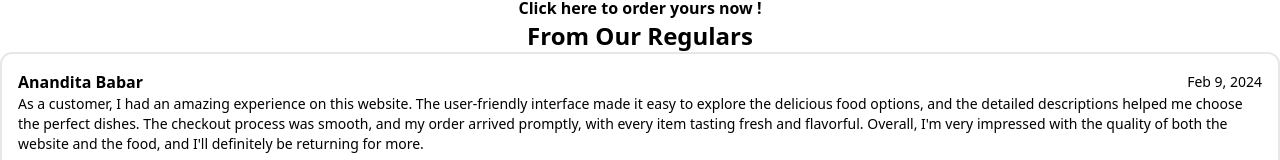
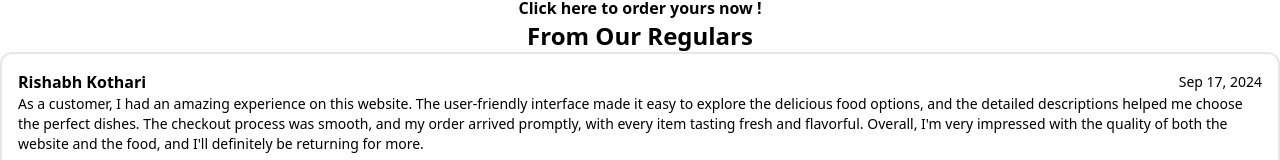
Before and after one commit to saatvik-10/Food-Delivery, a React (Create React App) app in the folder frontend/: page / in a window 1280 px wide. Shown: the part 521-681 px from the top of the page. Built offline with nearby package versions, Linux system fonts and the light colour scheme.

Commit message:
bug fixes

```diff
--- a/frontend/src/pages/Register.jsx
+++ b/frontend/src/pages/Register.jsx
@@ -85,11 +85,7 @@ const RegisterForm = () => {
       const response = await axios.post(
         "http://localhost:5000/api/users/register",
         {
-          name: data.name,
-          phone: data.phone,
-          password: data.password,
-          date: data.forgotPasswordDate,
-          address: data.address,
+          ...data,
         },
       );
       console.log(response.data);
@@ -173,7 +169,6 @@ const RegisterForm = () => {
                         <Input
                           className="focus-visible: border-0 bg-slate-100 text-black ring-offset-0 focus-visible:ring-0 dark:bg-slate-500 dark:text-white"
                           placeholder="Enter Contact Number"
-                          type="number"
                           {...field}
                         />
                       </FormControl>
--- a/frontend/src/props/HomeProps/Reviews.jsx
+++ b/frontend/src/props/HomeProps/Reviews.jsx
@@ -3,8 +3,8 @@ import { Card } from "../../components/ui/card";
 
 const reviews = [
   {
-    name: "Anandita Babar",
-    date: "Feb 9, 2024",
+    name: "Rishabh Kothari",
+    date: "Sep 17, 2024",
     review:
       "As a customer, I had an amazing experience on this website. The user-friendly interface made it easy to explore the delicious food options, and the detailed descriptions helped me choose the perfect dishes. The checkout process was smooth, and my order arrived promptly, with every item tasting fresh and flavorful. Overall, I'm very impressed with the quality of both the website and the food, and I'll definitely be returning for more.",
   },
```
